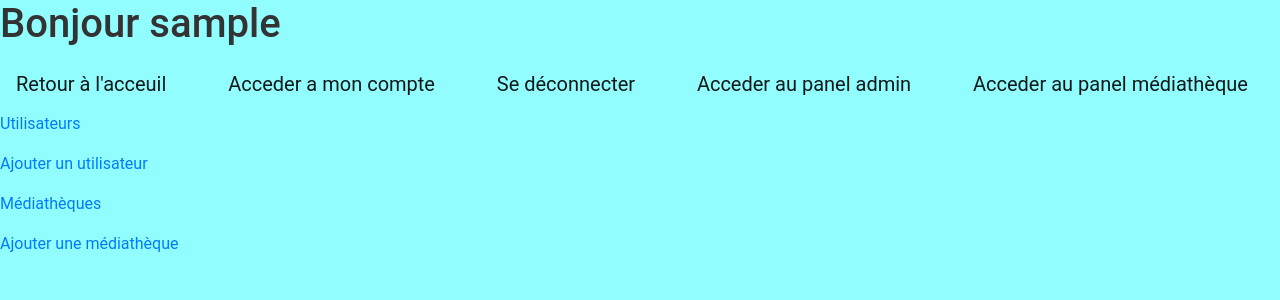
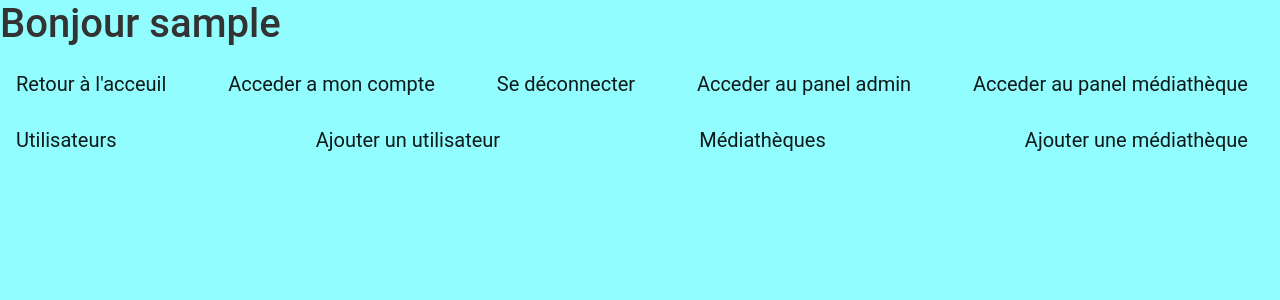
Before and after one commit to NumeriqueMediapass/MediapassAR, a Django app: page /admininstration/ in a window 1280 px wide. Shown: the top 300 px of the page. Run offline with Django 4.2, Linux system fonts and the light colour scheme; the visitor is signed in with stand-in values (Sample User, id 1).

Commit message:
Update css

```diff
--- a/administration/templates/administration/create_mediatheque.html
+++ b/administration/templates/administration/create_mediatheque.html
@@ -1,6 +1,12 @@
 {% extends 'base.html' %}
 {% block title %}Ajouter une mediathèque{% endblock %}
 {% block content %}
+        <nav class="navbar navbar-light" style="background: #92fdff">
+    <!-- On affiche les liens des autres-->
+    <p><a class="navbar-brand" href="{% url 'print_users' %}">Utilisateurs</a></p>
+    <p><a class="navbar-brand" href="{% url 'create_user' %}">Ajouter un utilisateur</a></p>
+    <p><a class="navbar-brand" href="{% url 'get_mediatheques' %}">Médiathèques</a></p>
+    </nav>
     <h1>Ajouter une mediathèque</h1>
     <form method="POST">
         {% csrf_token %}
--- a/administration/templates/administration/create_user.html
+++ b/administration/templates/administration/create_user.html
@@ -1,6 +1,12 @@
 {% extends 'base.html' %}
 {% block title %} Ajouter un utilisateur {% endblock %}
 {% block content %}
+        <nav class="navbar navbar-light" style="background: #92fdff">
+    <!-- On affiche les liens des autres-->
+    <p><a class="navbar-brand" href="{% url 'print_users' %}">Utilisateurs</a></p>
+    <p><a class="navbar-brand" href="{% url 'get_mediatheques' %}">Médiathèques</a></p>
+    <p><a class="navbar-brand" href="{% url 'create_mediatheque' %}">Ajouter une médiathèque </a></p>
+    </nav>
 
     <form method="POST">
     {% csrf_token %}
--- a/administration/templates/administration/index.html
+++ b/administration/templates/administration/index.html
@@ -2,10 +2,11 @@
 {%block title %}Administration{% endblock %}
 
 {% block content %}
-
+    <nav class="navbar navbar-light" style="background: #92fdff">
     <!-- On affiche les liens des autres-->
-    <p><a href="{% url 'print_users' %}">Utilisateurs</a></p>
-    <p><a href="{% url 'create_user' %}">Ajouter un utilisateur</a></p>
-    <p><a href="{% url 'get_mediatheques' %}">Médiathèques</a></p>
-    <p><a href="{% url 'create_mediatheque' %}">Ajouter une médiathèque </a></p>
+    <p><a class="navbar-brand" href="{% url 'print_users' %}">Utilisateurs</a></p>
+    <p><a class="navbar-brand" href="{% url 'create_user' %}">Ajouter un utilisateur</a></p>
+    <p><a class="navbar-brand" href="{% url 'get_mediatheques' %}">Médiathèques</a></p>
+    <p><a class="navbar-brand" href="{% url 'create_mediatheque' %}">Ajouter une médiathèque </a></p>
+    </nav>
 {% endblock %}
--- a/mediatheque/templates/mediatheque/atelier.html
+++ b/mediatheque/templates/mediatheque/atelier.html
@@ -1,6 +1,11 @@
 {% extends 'base.html' %}
 {% block title %}Liste des ateliers de votre médiathèque ! {% endblock %}
 {% block content %}
+        <nav class="navbar navbar-light" style="background: #46ff83">
+    <p><a class="navbar-brand" href="add_atelier.html">Ajout d'un atelier</a></p>
+
+    <p><a class="navbar-brand" href="{% url 'print_animation' %}">Afficher les ateliers pour valider les inscriptions</a></p>
+    </nav>
     <div class="content_center">
 
     {% if animations.count == 0  %}
--- a/static/css/index.css
+++ b/static/css/index.css
@@ -18,12 +18,13 @@ div.form-group{
 div.content_center{
     margin-top: 15px;
     margin-left : 40%;
+
 }
 
 div.center{
     margin: 0 auto;
     margin-top: 1%;
-    width: 7%;
+    width: 13%;
     background-color: #fff;
     border-radius: 5px;
 
```
Also changed, not shown: administration/templates/administration/list_mediatheque.html (+9 -1 lines), administration/templates/administration/users.html (+8 -0 lines), mediatheque/templates/mediatheque/list_animation.html (+8 -1 lines).
